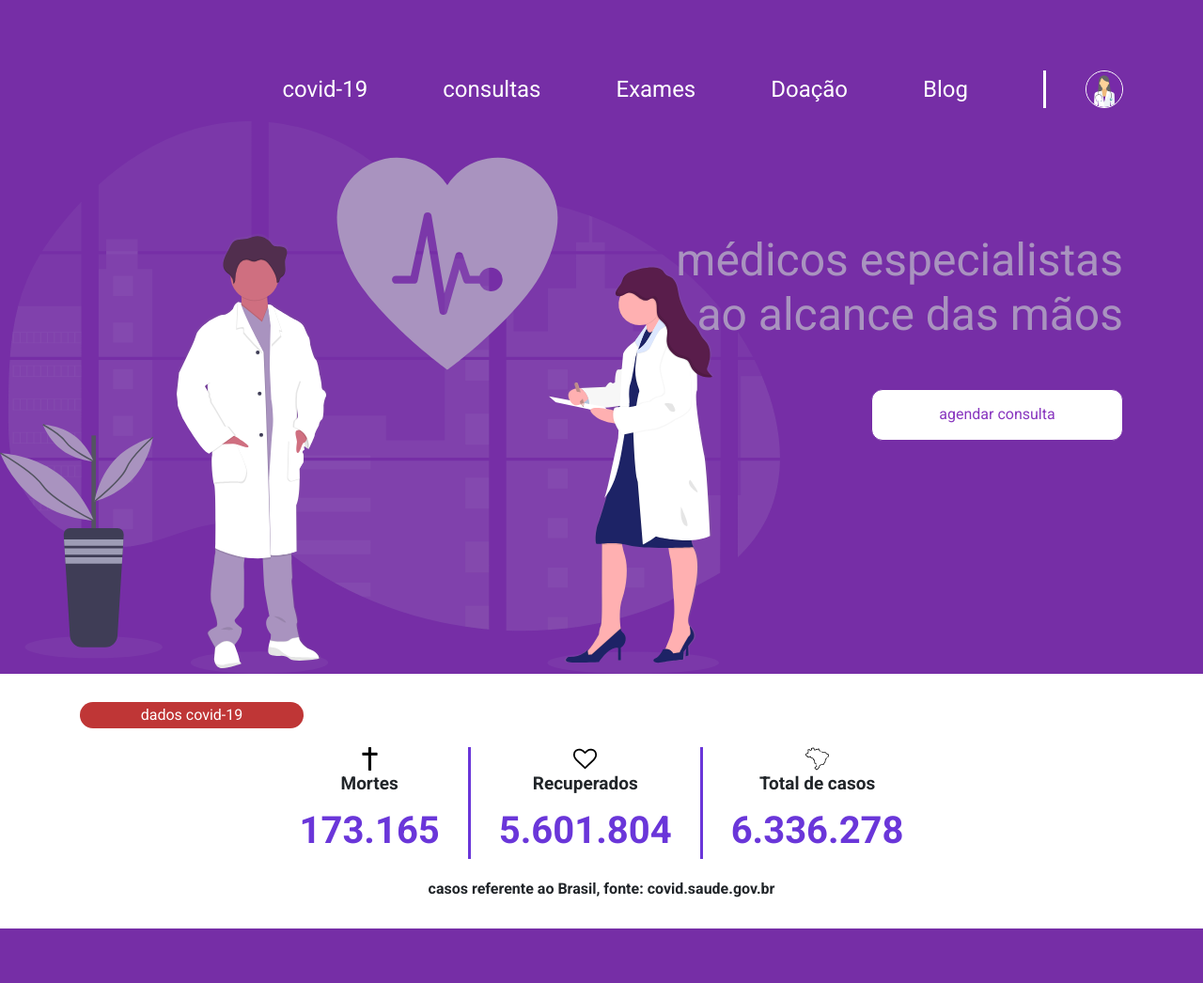
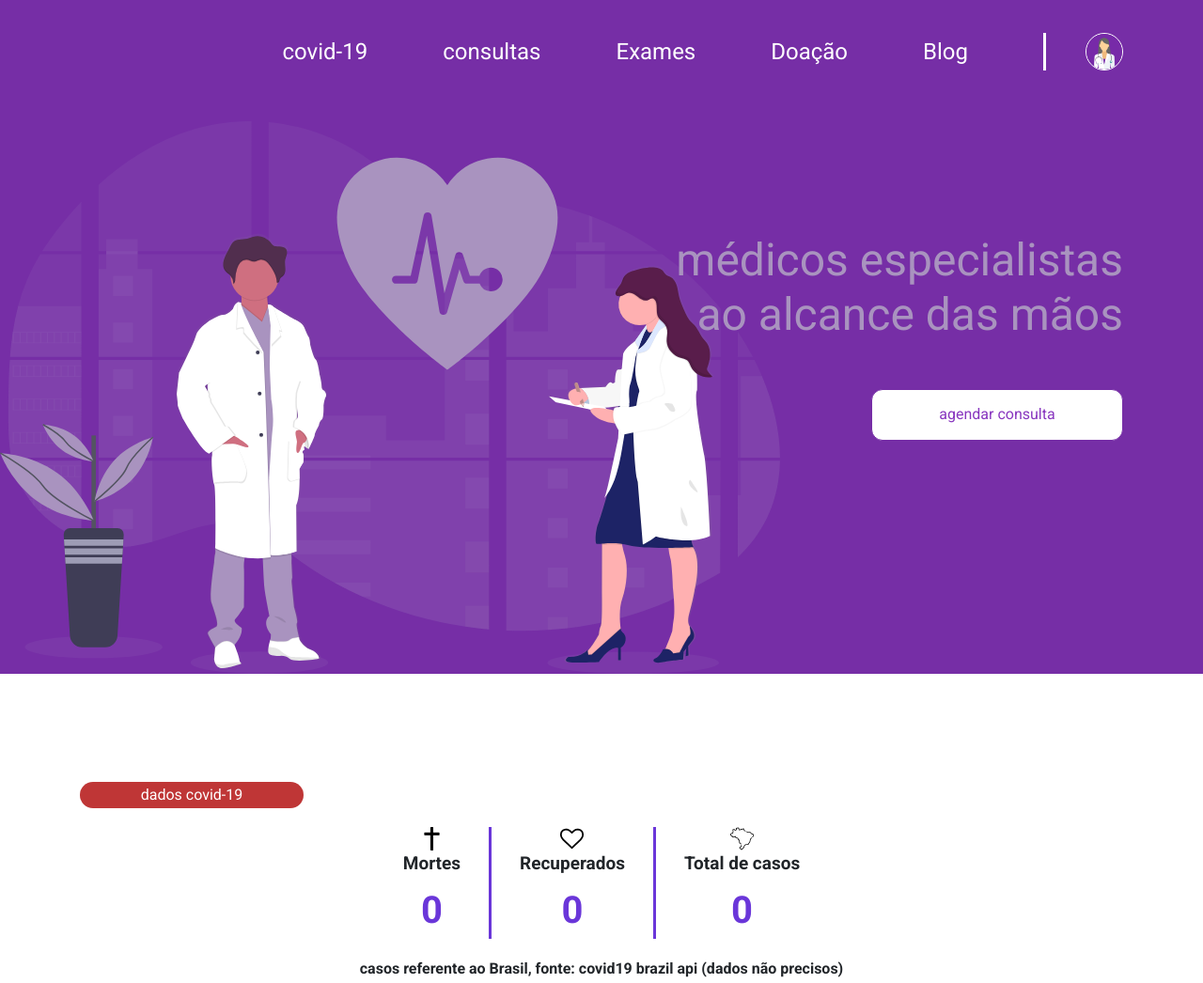
Before and after one commit to lucosilva/frontend-lucomed, a website: page src/index.html in a window 1280 px wide. Shown: the top 1046 px of the page at 94% size. Drawn offline with nearby package versions, Linux system fonts and the light colour scheme; no server answers.

Commit message:
add conexão com api dos dados do covid19

```diff
--- a/src/css/mobile.css
+++ b/src/css/mobile.css
@@ -12,7 +12,7 @@
     /* header */
     header{
         height: 80px;
-        background: #A993BF;
+        background-color: #A993BF;
     }
 
     header .logo{
--- a/src/css/style.css
+++ b/src/css/style.css
@@ -5,14 +5,18 @@ main{
     max-width: 1920px;
 }
 
+section{
+    padding: 115px 0 !important;
+}
 
 /* header */
 
 header{
     width: 100%;
     max-width: 1920px;
-    height: 205px;
+    height: 110px;
     position: fixed;
+    transition: .4s ease-in;
 }
 header > div {
     display: flex;
@@ -24,6 +28,7 @@ header nav {
     align-items: center;
 }
 header nav ul{
+    margin: 0;
     display: flex;
     justify-content: center;
     align-items: center;
@@ -52,7 +57,6 @@ header nav ul li a{
 
  .logo img{
     width: 40px;
-    margin-bottom: 15px;
     border: 1px solid #fff;
     border-radius: 50%
 }
--- a/src/index.html
+++ b/src/index.html
@@ -66,6 +66,7 @@
             </div>
         </div>
 
+        <!-- covid  -->
         <section id="covid" class="covid">
             <div class="container">
 
@@ -78,20 +79,20 @@
                         <div class="covid-item">
                             <img src="./assets/covid/cruz-pq.png" alt="">
                             <span class="title">Mortes</span>
-                            <span class="result ">173.165</span>
+                            <span class="result" id="mortes">0</span>
                         </div>
                         <div class="covid-item">
                             <img src="./assets/covid/coracao.png" alt="">
                             <span class="title">Recuperados</span>
-                            <span class="result">5.601.804</span>
+                            <span class="result" id="recuperados">0</span>
                         </div>
                         <div class="covid-item">
                             <img src="./assets/covid/br.png" alt="">
                             <span class="title">Total de casos</span>
-                            <span class="result">6.336.278</span>
+                            <span class="result" id="casos">0</span>
                         </div>
                     </div>
-                    <span class="fonte">casos referente ao Brasil, fonte: covid.saude.gov.br</span>
+                    <span class="fonte">casos referente ao Brasil, fonte: covid19 brazil api (dados não precisos)</span>
                 </div>
             </div>
 
@@ -262,6 +263,7 @@
         crossorigin="anonymous"></script>
 
     <script src="./js/index.js"></script>
+    <script src="./js/services/api.js"></script>
 
 </body>
 
--- a/src/js/index.js
+++ b/src/js/index.js
@@ -3,7 +3,16 @@ $('.hamburguer').click(() => {
     $('.hamburguer').toggleClass('animateOpemMenu')
 })
 
-$('a').click(() => {
+$('header a').click(() => {
     $('.menu-mobile').toggleClass('openMenu');
     $('.hamburguer').toggleClass('animateOpemMenu')
 })
+
+
+$(window).scroll(()=>{
+    if($(window).scrollTop() > 150){
+        $('header').addClass('bg-Theme2')
+    }else{
+        $('header').removeClass('bg-Theme2')
+    }
+})
--- /dev/null
+++ b/src/js/services/api.js
@@ -0,0 +1,9 @@
+fetch('https://covid19-brazil-api.now.sh/api/report/v1/brazil')
+    .then((resp) => {
+        return resp.json();
+    }).then(({ data }) => {
+
+        $('#mortes').text(data.deaths)
+        $('#recuperados').text(data.recovered)
+        $('#casos').text(data.cases)
+    })
```
